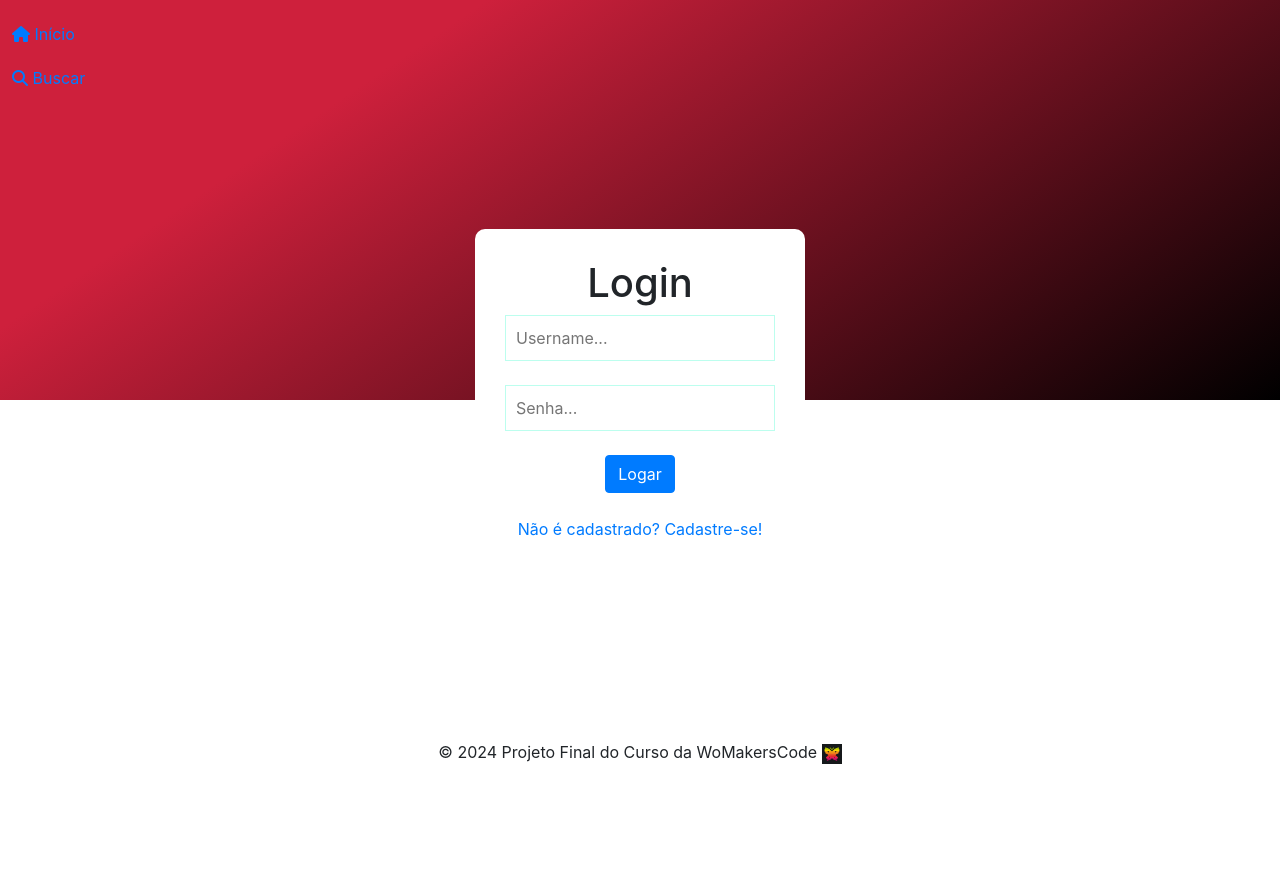
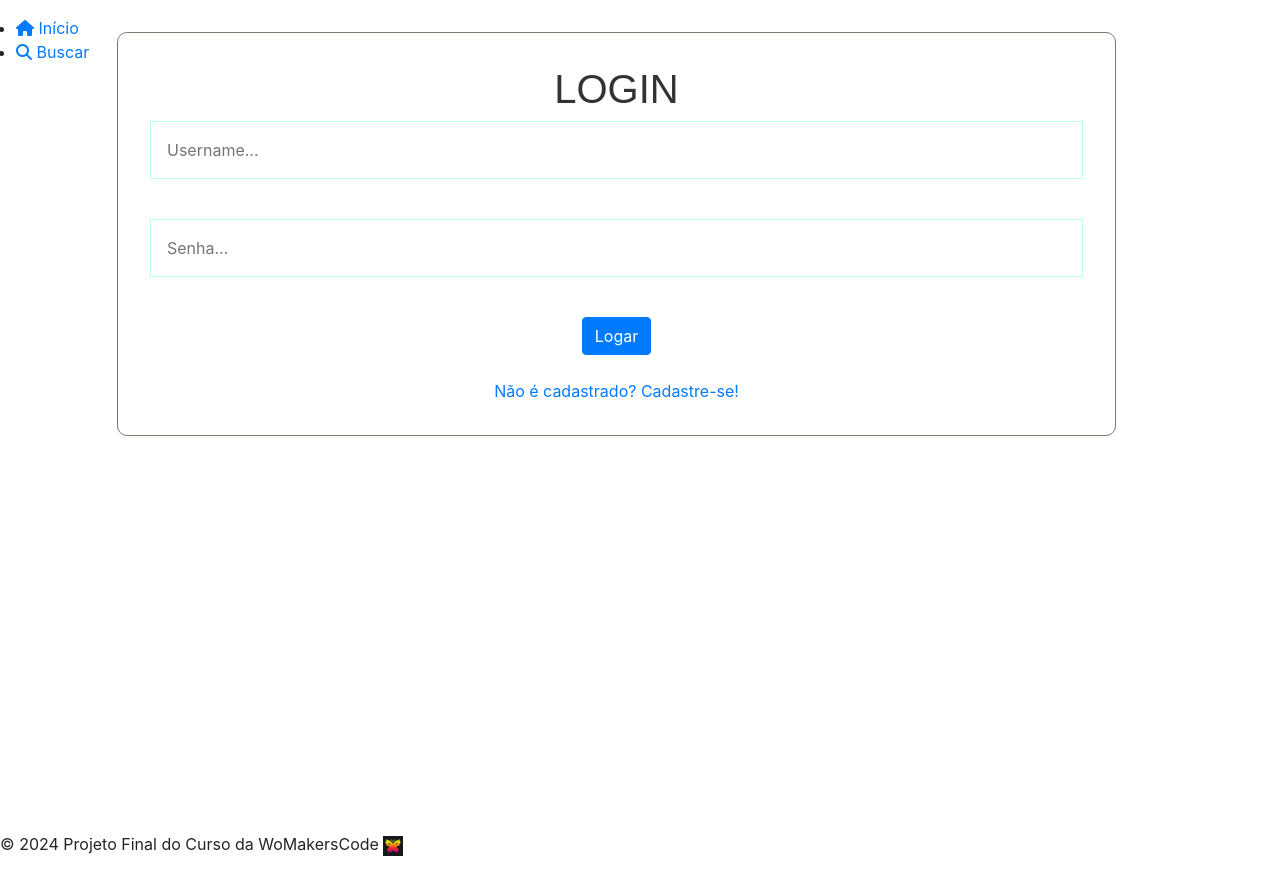
Before and after one commit to KNMeira/Projeto-Final-Womakerscode, a Django app: page / in a window 1280 px wide. Before the commit the page ends 764 px from the top, so only its background shows below. Run offline with Django 5.2, Linux system fonts and the light colour scheme; parts of the project's set-up code (start-up, migrations or seed data) failed here and were passed over; some libraries are stand-ins or nearby versions.

Commit message:
finalizando LOgin

```diff
--- a/oficina_spa/templates/static/login/login.css
+++ b/oficina_spa/templates/static/login/login.css
@@ -1,109 +1,114 @@
-*{
+* {
     margin: 0;
     padding: 0;
+    box-sizing: border-box;
 }
-.container{
-    height: 100vh;
-    display: flex;
+
+.container {
+    min-height: 100vh;
     flex-direction: column;
     justify-content: center;
     align-items: center;
     text-align: center;
 }
-
-html, body {
-    height: 100%;
-    margin: 0;
-    padding: 0;
+h1 {
+    color: #333;
+    font-size: 2rem;
+    font-weight: bold;
+    font-family: Arial, sans-serif;
+    text-align: center;
+    margin-bottom: 1rem;
+    text-transform: uppercase;
 }
 
+
+.red-section, .white-section {
+    flex: 1;
+
 .red-section {
-    height: 50%;
     background-color: #000000;
-background-image: linear-gradient(326deg, #000000 0%, #ce203c 74%);
-
-
+    background-image: linear-gradient(326deg, #000000 0%, #ce203c 74%);
 }
 
 .white-section {
-    height: 50%;
     background-color: white;
 }
+
 .white-form {
     background-color: white;
-    padding: 30px;
-    margin: 20px;
+    padding: 2rem;
+    margin: 2rem;
     border-radius: 10px;
-    border:1px
-    border-color:#7e7971;
+    border: 1px solid #7e7971;
+    max-width: 90%;
 }
-.input-form{
+
+.input-form {
     background-color: #0000;
-    padding: 10px;
+    padding: 1rem;
     border: none;
     border: 1px solid rgba(88, 252, 213, .4);
     color: #414345;
     outline: 0;
     width: 100%;
+    margin-bottom: 1rem;
 }
 
-.btn-cadastro{
-    padding: 10px;
-    background-color:  #a6abaa;
+.btn-cadastro {
+    padding: 1rem 2rem;
+    background-color: #a6abaa;
     border: none;
     border: 1px solid #58fcd5;
-    font-size: 18px;
+    font-size: 1rem;
     font-weight: bold;
-    padding-left: 25px;
-    padding-right: 25px;
 }
+
 .btn-cadastro:hover {
     background-color: #0056b3;
+}
 
-}
-.sidebar{
+.sidebar {
     position: fixed;
-    top:0;
-    left:0;
-    bottom:0;
-    padding: 12px;
+    top: 0;
+    left: 0;
+    bottom: 0;
+    padding: 1rem;
     width: 300px;
 }
 
-.sidebar_navigation{
+.sidebar_navigation {
     background-color: #a9a9a9;
     border-radius: 8px;
-    padding: 16px 0 0 16px;
+    padding: 1rem;
 
-}
-
-.logo{
+.logo {
     background-color: #a9a9a9;
     display: flex;
     border-radius: 8px;
-    padding: 16px 0 0 16px;
+    padding: 1rem;
 }
 
-.sidebar nav ul{
+.sidebar nav ul {
     margin-top: 20px;
-    padding:0 20px 10px 20px;
+    padding: 0 1rem 0.5rem 1rem;
 }
-.sidebar ul li{
-    padding: 10px 0;
+
+.sidebar ul li {
+    padding: 0.5rem 0;
 }
-.sidebar nav ul li a{
-    color:#a9a9a9;
+
+.sidebar nav ul li a {
+    color: #a9a9a9;
     text-decoration: none;
     font-weight: 600;
-    font-size: 14px;
-    font-family: "DM Sans" sans-serif;
+    font-size: 1rem;
+    font-family: "DM Sans", sans-serif;
+}
 
-
-}
 footer {
-    color: back;
+    color: black;
     text-align: center;
-    padding: 20px 0 ;
+    padding: 1rem 0;
     position: fixed;
     bottom: 0;
     width: 100%;
--- a/servicos/templates/login.html
+++ b/servicos/templates/login.html
@@ -47,9 +47,11 @@
             </form>
             </div>
         </div>
+
+
     </div>
 <footer>
-    <p>© 2024 Projeto Final do Curso da WoMakersCode <img src="{% static 'login//l.avif' %}" alt="Pesquisar" class="lupa-icon" style="width: 20px; height: auto;"></p>
+    <p>© 2024 Projeto Final do Curso da WoMakersCode <img src="{% static 'img/logo.avif' %}" alt="Pesquisar" class="lupa-icon" style="width: 20px; height: auto;"></p>
 
 </footer>
 </body>
```
Also changed, not shown: oficina_spa/templates/static/img/img.jpg (added), oficina_spa/templates/static/img/logo.avif (renamed from oficina_spa/templates/static/login/l.avif), oficina_spa/templates/static/login/lupa.png (deleted).
